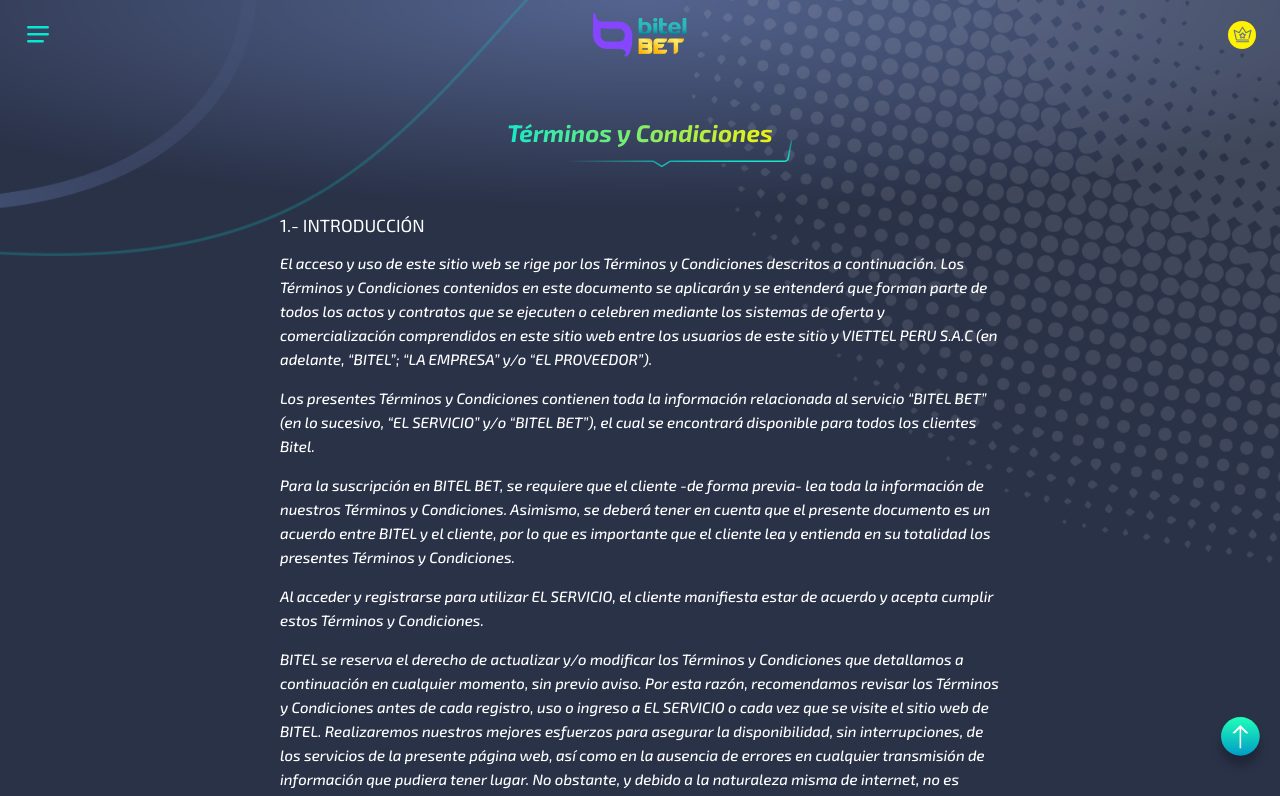
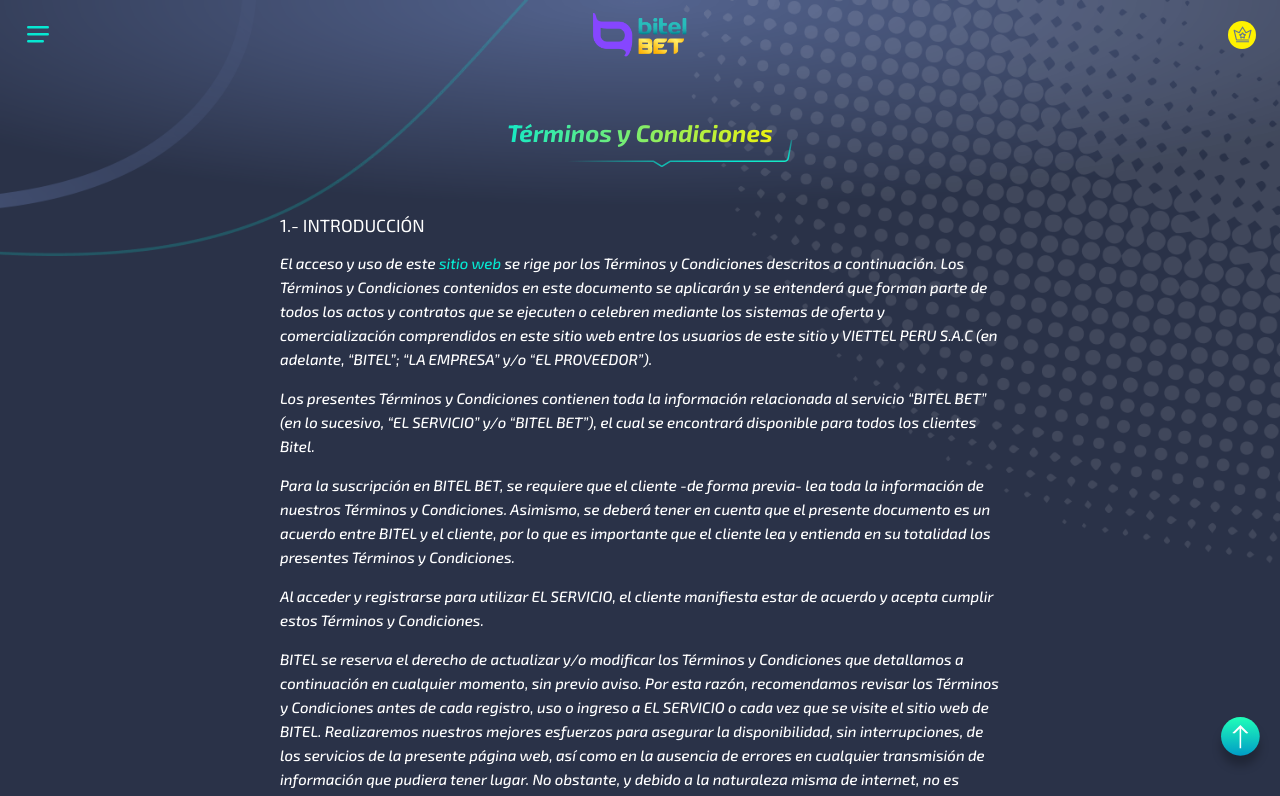
Before and after one commit to germansalamanca/bitel-bet, a website: page 13-tyc.html in a window 1280 px wide. Shown: the top 796 px of the page. Drawn offline with nearby package versions, Linux system fonts and the light colour scheme.

Commit message:
Set default link text color

```diff
--- a/13-tyc.html
+++ b/13-tyc.html
@@ -34,7 +34,7 @@
         </div>
         <div class="container container-alt">
           <h2>1.- INTRODUCCIÓN</h2>
-          <p>El acceso y uso de este sitio web se rige por los Términos y Condiciones descritos a continuación. Los Términos y Condiciones contenidos en este documento se aplicarán y se entenderá que forman parte de todos los actos y contratos que se ejecuten o celebren mediante los sistemas de oferta y comercialización comprendidos en este sitio web entre los usuarios de este sitio y VIETTEL PERU S.A.C (en adelante, “BITEL”; “LA EMPRESA” y/o “EL PROVEEDOR”).</p>
+          <p>El acceso y uso de este <a href="#">sitio web</a> se rige por los Términos y Condiciones descritos a continuación. Los Términos y Condiciones contenidos en este documento se aplicarán y se entenderá que forman parte de todos los actos y contratos que se ejecuten o celebren mediante los sistemas de oferta y comercialización comprendidos en este sitio web entre los usuarios de este sitio y VIETTEL PERU S.A.C (en adelante, “BITEL”; “LA EMPRESA” y/o “EL PROVEEDOR”).</p>
           <p>Los presentes Términos y Condiciones contienen toda la información relacionada al servicio “BITEL BET” (en lo sucesivo, “EL SERVICIO” y/o “BITEL BET”), el cual se encontrará disponible para todos los clientes Bitel.</p>
           <p>Para la suscripción en BITEL BET, se requiere que el cliente -de forma previa- lea toda la información de nuestros Términos y Condiciones. Asimismo, se deberá tener en cuenta que el presente documento es un acuerdo entre BITEL y el cliente, por lo que es importante que el cliente lea y entienda en su totalidad los presentes Términos y Condiciones.</p>
           <p>Al acceder y registrarse para utilizar EL SERVICIO, el cliente manifiesta estar de acuerdo y acepta cumplir estos Términos y Condiciones.</p>
--- a/scss/_general.scss
+++ b/scss/_general.scss
@@ -17,6 +17,7 @@
 a{
   text-decoration: none;
   transition: all ease .4s;
+  color: $teal;
   &:hover{
     color: $teal;
   }
```
Also changed, not shown: css/style.css.
